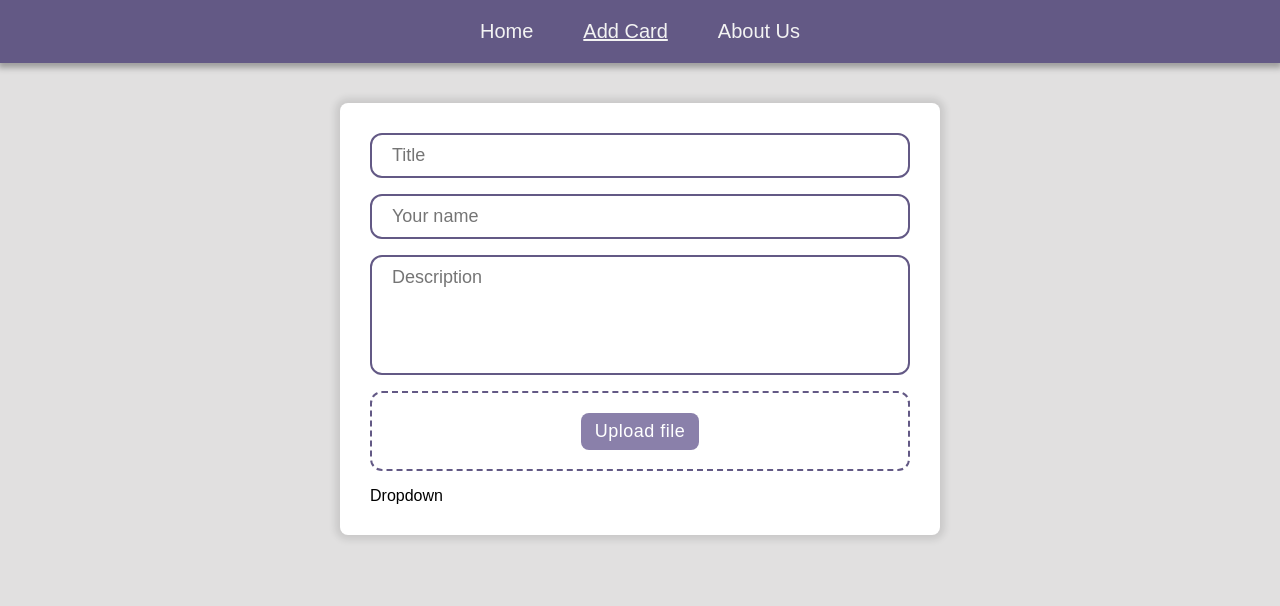
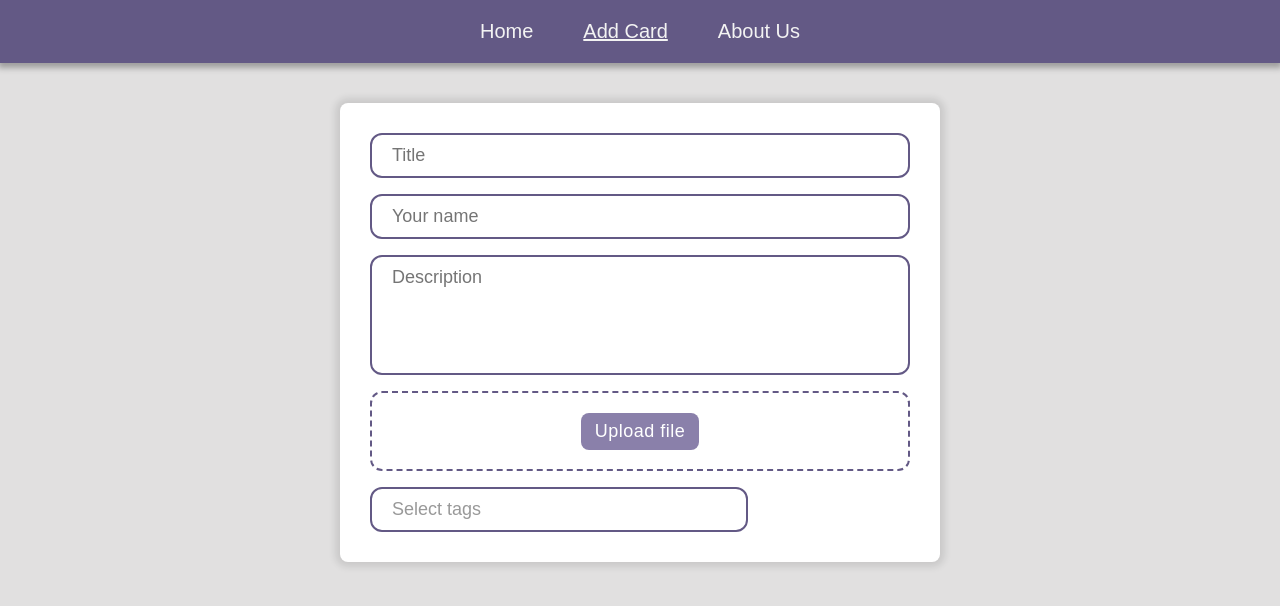
Before and after one commit to hel-sidoruk/rss-react, a React (Vite) app in the folder react-components/: page /add-card in a window 1280 px wide. Shown: the top 606 px of the page. Built offline with nearby package versions, Linux system fonts and the light colour scheme.

Commit message:
feat: implement dropdown component

```diff
--- a/react-components/src/components/Dropdown/Dropdown.tsx
+++ b/react-components/src/components/Dropdown/Dropdown.tsx
@@ -1,8 +1,71 @@
 import React, { Component } from 'react';
 import styles from './dropdown.module.scss';
 
-export class Dropdown extends Component {
+const tags = ['Graphics', 'Design', 'Inspiration', 'Art', 'Modern', 'Architecture', 'Vintage'];
+
+type State = { tags: string[]; isOpened: boolean };
+
+export class Dropdown extends Component<object, State> {
+  state: State = { tags: [], isOpened: false };
+
+  constructor(props: object) {
+    super(props);
+    this.changeTags = this.changeTags.bind(this);
+    this.toggleOpen = this.toggleOpen.bind(this);
+    this.close = this.close.bind(this);
+  }
+
+  componentDidMount() {
+    document.body.addEventListener('click', this.close);
+  }
+
+  componentWillUnmount() {
+    document.body.removeEventListener('click', this.close);
+  }
+
+  close() {
+    this.setState({ isOpened: false });
+  }
+
+  changeTags(e: React.MouseEvent<HTMLLIElement>, tag: string) {
+    e.stopPropagation();
+    this.setState(({ tags }) => ({
+      tags: tags.includes(tag) ? tags.filter((el) => el !== tag) : [...tags, tag],
+    }));
+  }
+
+  toggleOpen(e: React.MouseEvent<HTMLDivElement>) {
+    e.stopPropagation();
+    this.setState(({ isOpened }) => ({ isOpened: !isOpened }));
+  }
+
   render() {
-    return <div>Dropdown</div>;
+    return (
+      <div className={styles.dropdown}>
+        <div
+          className={`${styles.top} ${this.state.isOpened ? styles.opened : ''}`}
+          onClick={this.toggleOpen}
+        >
+          {this.state.tags.length
+            ? this.state.tags.map((el) => (
+                <div key={el + '1'} className={styles.tag}>
+                  {el}
+                </div>
+              ))
+            : 'Select tags'}
+        </div>
+        <ul className={`${styles.bottom} ${this.state.isOpened ? styles.active : ''}`}>
+          {tags.map((tag) => (
+            <li
+              key={tag}
+              className={`${styles.item} ${this.state.tags.includes(tag) ? styles.marked : ''}`}
+              onClick={(e) => this.changeTags(e, tag)}
+            >
+              {tag}
+            </li>
+          ))}
+        </ul>
+      </div>
+    );
   }
 }
--- a/react-components/src/components/Dropdown/dropdown.module.scss
+++ b/react-components/src/components/Dropdown/dropdown.module.scss
@@ -0,0 +1,69 @@
+.dropdown {
+  position: relative;
+  width: 70%;
+  font-size: 18px;
+}
+.top {
+  border: 2px solid #635985;
+  border-radius: 12px;
+  padding: 10px 20px;
+  display: flex;
+  flex-wrap: wrap;
+  gap: 4px;
+  color: #999;
+  cursor: pointer;
+  transition: background-color .2s ease-in-out;
+  &:hover {
+    background-color: darken(#fff, 10%);
+  }
+}
+.opened {
+  border-bottom-left-radius: 0;
+  border-bottom-right-radius: 0;
+  border-bottom: none;
+}
+.bottom {
+  position: absolute;
+  background-color: #fff;
+  width: 100%;
+  left: 0;
+  top: 100%;
+  padding: 5px 0;
+  border: 2px solid #635985;
+  border-top: 1px solid #999;
+  display: none;
+  border-bottom-left-radius: 12px;
+  border-bottom-right-radius: 12px;
+}
+.active {
+  display: block;
+}
+.item {
+  padding: 8px 20px;
+  cursor: pointer;
+  position: relative;
+  transition: background-color .2s ease-in-out, color .2s ease-in-out;
+  &:hover {
+    color: #fff;
+    background-color: lighten(#635985, 20%);
+  }
+  &::after {
+    content: "";
+    position: absolute;
+    right: 20px;
+    top: 6px;
+  }
+}
+.marked {
+  &::after {
+    content: "\2713";
+  }
+}
+.tag {
+  font-size: 14px;
+  background-color: #8b7dc1;
+  color: #fff;
+  letter-spacing: 0.5px;
+  padding: 4px 6px;
+  pointer-events: none;
+}
```
